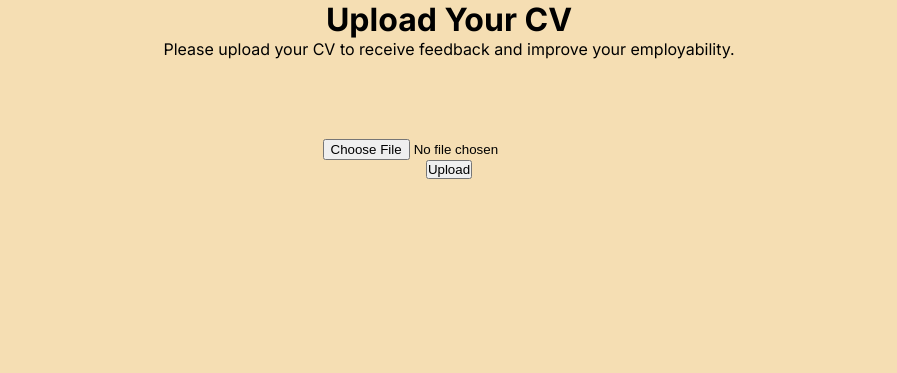
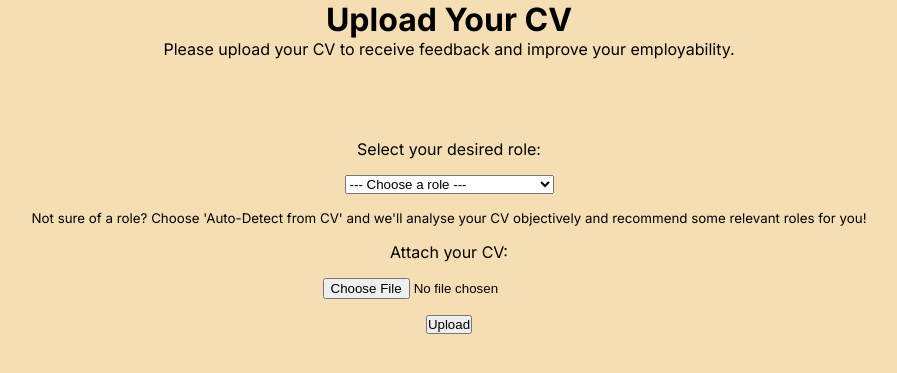
Before and after one commit to PeterSiawish/portibot, a Flask app: page /upload in a window 1280 px wide. Shown: the top 373 px of the page, without its empty margins (191-1088 px from the left). Run offline with Flask 3, Linux system fonts and the light colour scheme.

Commit message:
feat: allow user to select desired role

```diff
--- a/app/routes/upload.py
+++ b/app/routes/upload.py
@@ -12,6 +12,7 @@ upload = Blueprint("upload", __name__)
 def upload_page():
     if request.method == "POST":
         file = request.files.get("cv")
+        role = request.form.get("role")
 
         is_valid, message = validate_file(file)
 
@@ -26,7 +27,7 @@ def upload_page():
 
         text = clean_text(text)
 
-        return f"Successfully received file: {file.filename} => {text}"
+        return f"Successfully received file: {role} {file.filename} => {text}"
 
     if request.method == "GET":
         return render_template("upload.html")
--- a/app/static/css/upload.css
+++ b/app/static/css/upload.css
@@ -4,10 +4,10 @@ p {
 }
 
 form {
+  display: flex;
+  flex-direction: column;
+  align-items: center;
+  justify-content: center;
+  gap: 1em;
   margin-top: 5em;
 }
-
-form * {
-  display: block;
-  margin: 0 auto;
-}
--- a/app/templates/upload.html
+++ b/app/templates/upload.html
@@ -12,7 +12,25 @@
   method="post"
   enctype="multipart/form-data"
 >
-  <input type="file" name="cv" accept=".pdf,.doc,.docx" required />
-  <input type="submit" value="Upload" />
+  <label for="role">Select your desired role:</label>
+  <select name="role" id="role" required>
+    <option value="" disabled selected>--- Choose a role ---</option>
+    <option value="backend">Backend Developer</option>
+    <option value="frontend">Frontend Developer</option>
+    <option value="fullstack">Full Stack Developer</option>
+    <option value="game_dev">Game Developer</option>
+    <option value="data_scientist">Data Scientist</option>
+    <option value="ai_ml">AI / Machine Learning Engineer</option>
+    <option value="devops">DevOps Engineer</option>
+    <option value="mobile">Mobile Developer</option>
+    <option value="auto">Auto-Detect from CV</option>
+  </select>
+  <small>
+    Not sure of a role? Choose 'Auto-Detect from CV' and we'll analyse your CV
+    objectively and recommend some relevant roles for you!
+  </small>
+  <label for="cv">Attach your CV:</label>
+  <input id="cv" type="file" name="cv" accept=".pdf,.doc,.docx" required />
+  <button type="submit">Upload</button>
 </form>
 {% endblock %}
```
